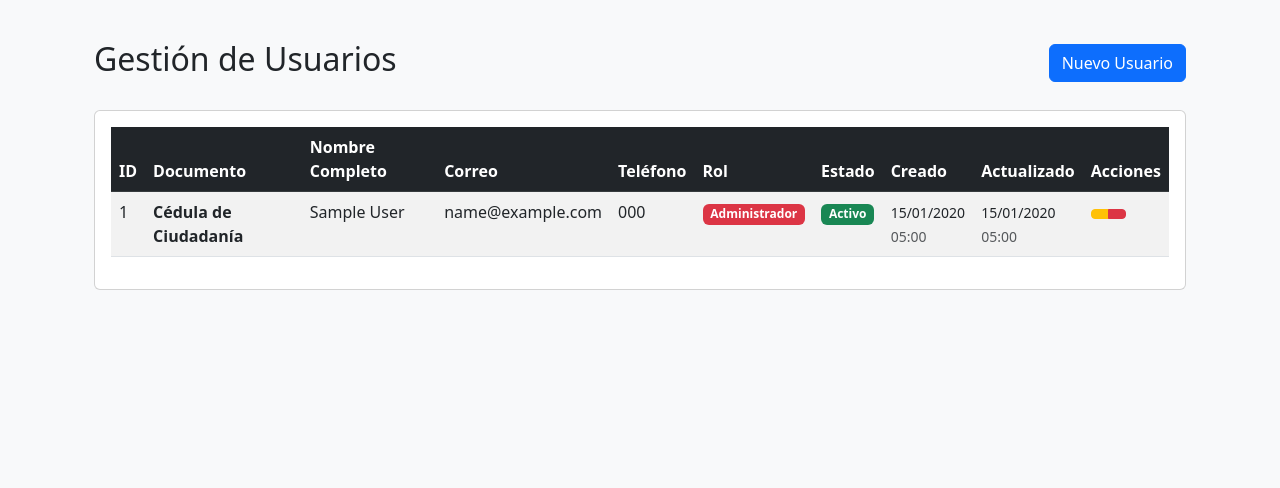
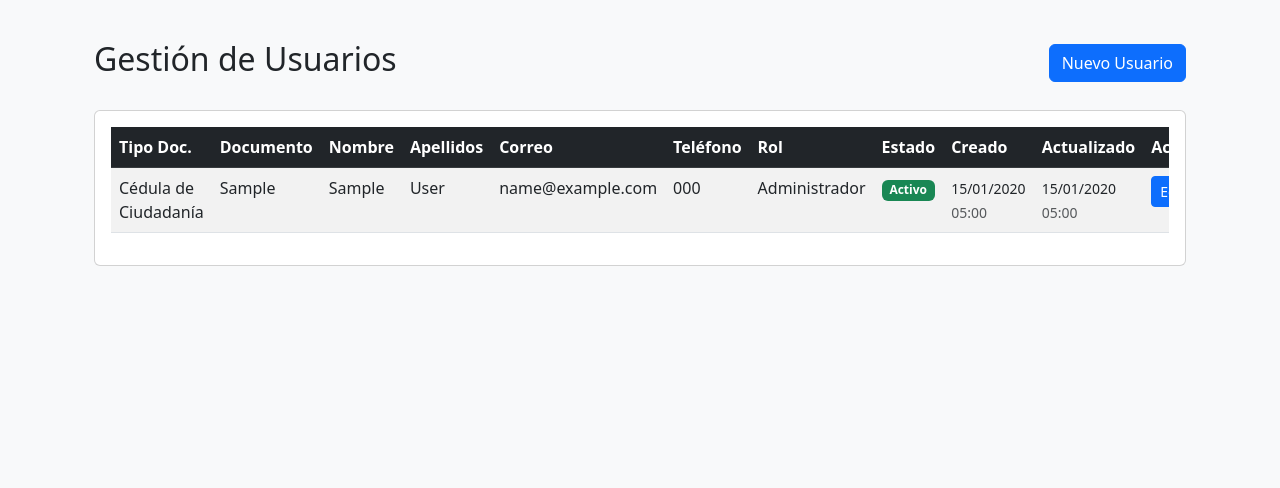
Before and after one commit to gerson94rubio/EasyTimeProyect, a Django app: page /admin-usuarios/ in a window 1280 px wide. Shown: the part 78-566 px from the top of the page. Run offline with Django 5.2, Linux system fonts and the light colour scheme; a user stored in the database is signed in; tables that the repository leaves empty hold one stand-in row (values such as "Sample post"); data that the repository does not hold is empty.

Commit message:
Respaldo para fusionar con Main de Samir. Campos de columnas de data table Gestión Usuarios cambiados a una mejor UI y UX, agregados los nombres Editar y Eliminar en las acciones del data table de Gestión Usuario.

```diff
--- a/templates/base.html
+++ b/templates/base.html
@@ -85,7 +85,7 @@
                 </li>
                 {% endif %}
 
-                <!--Apagado para logica, todo usuario staff (desarrollador) puede ver el botón de administración-->
+
                 <!--{% if user.is_authenticated and user.username == 'gersonrubio' %}
                 <li class="nav-item">
                     <a class="btn btn-warning rounded-pill px-3 shadow-sm me-2" href="{% url 'admin:index' %}">
--- a/templates/home.html
+++ b/templates/home.html
@@ -59,7 +59,7 @@ style="width: 100%; height: auto; display: block; object-fit: cover;">
         </div>
 
 
-         {% if user.rol == 'ADMIN' or user.rol == 'JEFE' or user.is_superuser %}
+         {% if user.rol == 'ADMIN' or user.is_superuser %} <!-- 05/04/2026 Solo visible para administradores -->
          <div class="col-md-4">
             <div class="card h-100 border-0 shadow-sm p-3 bg-body-tertiary rounded-4">
                 <div class="card-body d-flex flex-column">
--- a/templates/usuarios/lista_usuarios.html
+++ b/templates/usuarios/lista_usuarios.html
@@ -26,9 +26,10 @@
                 <table class="table table-striped table-hover">
                     <thead class="table-dark">
                         <tr>
-                            <th>ID</th>
+                            <th>Tipo Doc.</th>
                             <th>Documento</th>
-                            <th>Nombre Completo</th>
+                            <th>Nombre</th>
+                            <th>Apellidos</th>
                             <th>Correo</th>
                             <th>Teléfono</th>
                             <th>Rol</th>
@@ -41,23 +42,30 @@
                     <tbody>
                         {% for usuario in usuarios %}
                         <tr>
-                            <td>{{ usuario.id }}</td>
-                            <td>
-                                <strong>{{ usuario.get_tipo_documento_display }}</strong><br>
-                                <small>{{ usuario.numero_documento }}</small>
-                            </td>
-                            <td>{{ usuario.first_name }} {{ usuario.last_name }}</td>
+                            <td>{{ usuario.get_tipo_documento_display }}<br></td>
+                            <td>{{ usuario.identificacion }}</td>
+                            <td>{{ usuario.first_name }}</td>
+                            <td>{{ usuario.last_name }}</td>
                             <td>{{ usuario.email }}</td>
                             <td>{{ usuario.telefono|default:"-" }}</td>
                             <td>
                                 {% if usuario.rol == 'ADMIN' %}
-                                    <span class="badge bg-danger">{{ usuario.get_rol_display }}</span>
+                                    {{ usuario.get_rol_display }}
                                 {% elif usuario.rol == 'JEFE' %}
-                                    <span class="badge bg-warning text-dark">{{ usuario.get_rol_display }}</span>
+                                    {{ usuario.get_rol_display }}
+                                {% else %}
+                                    {{ usuario.get_rol_display }}
+                                {% endif %}
+                            </td>
+                            <!--<td>
+                                {% if usuario.rol == 'ADMIN' %}
+                                    <span class="badge bg-info">{{ usuario.get_rol_display }}</span>
+                                {% elif usuario.rol == 'JEFE' %}
+                                    <span class="badge bg-info">{{ usuario.get_rol_display }}</span>
                                 {% else %}
                                     <span class="badge bg-info">{{ usuario.get_rol_display }}</span>
                                 {% endif %}
-                            </td>
+                            </td>-->
                             <td>
                                 {% if usuario.is_active %}
                                     <span class="badge bg-success">Activo</span>
@@ -76,14 +84,14 @@
                             <td>
                                 <div class="btn-group" role="group">
                                     <a href="{% url 'editar_usuario' usuario.pk %}"
-                                       class="btn btn-sm btn-warning"
+                                       class="btn btn-sm btn-primary"
                                        title="Editar">
-                                        <i class="fas fa-edit"></i>
+                                        <i class="fas fa-edit"></i> Editar
                                     </a>
                                     <a href="{% url 'eliminar_usuario' usuario.pk %}"
                                        class="btn btn-sm btn-danger"
                                        title="Eliminar">
-                                        <i class="fas fa-trash"></i>
+                                        <i class="fas fa-trash"></i> Eliminar
                                     </a>
                                 </div>
                             </td>
--- a/usuarios/views.py
+++ b/usuarios/views.py
@@ -37,13 +37,12 @@ def mi_perfil(request):
 
     return render(request, 'registration/perfil.html', {'form': form})
 
-# ===================================================================
-# ADMINISTRACIÓN DE USUARIOS (Solo para ADMIN y JEFE)
-# ===================================================================
+
+# ADMINISTRACIÓN DE USUARIOS (Solo para ADMIN)(05/04/2026 eliminacion de jefe de patio)
 
 def es_admin(user):
-    """Verifica si el usuario es ADMIN, JEFE o superuser"""
-    return user.is_authenticated and (user.rol in ['ADMIN', 'JEFE'] or user.is_superuser)
+    """Verifica si el usuario es ADMIN o superuser"""
+    return user.is_authenticated and (user.rol == 'ADMIN' or user.is_superuser)
 
 @login_required
 @user_passes_test(es_admin, login_url='home')
```
